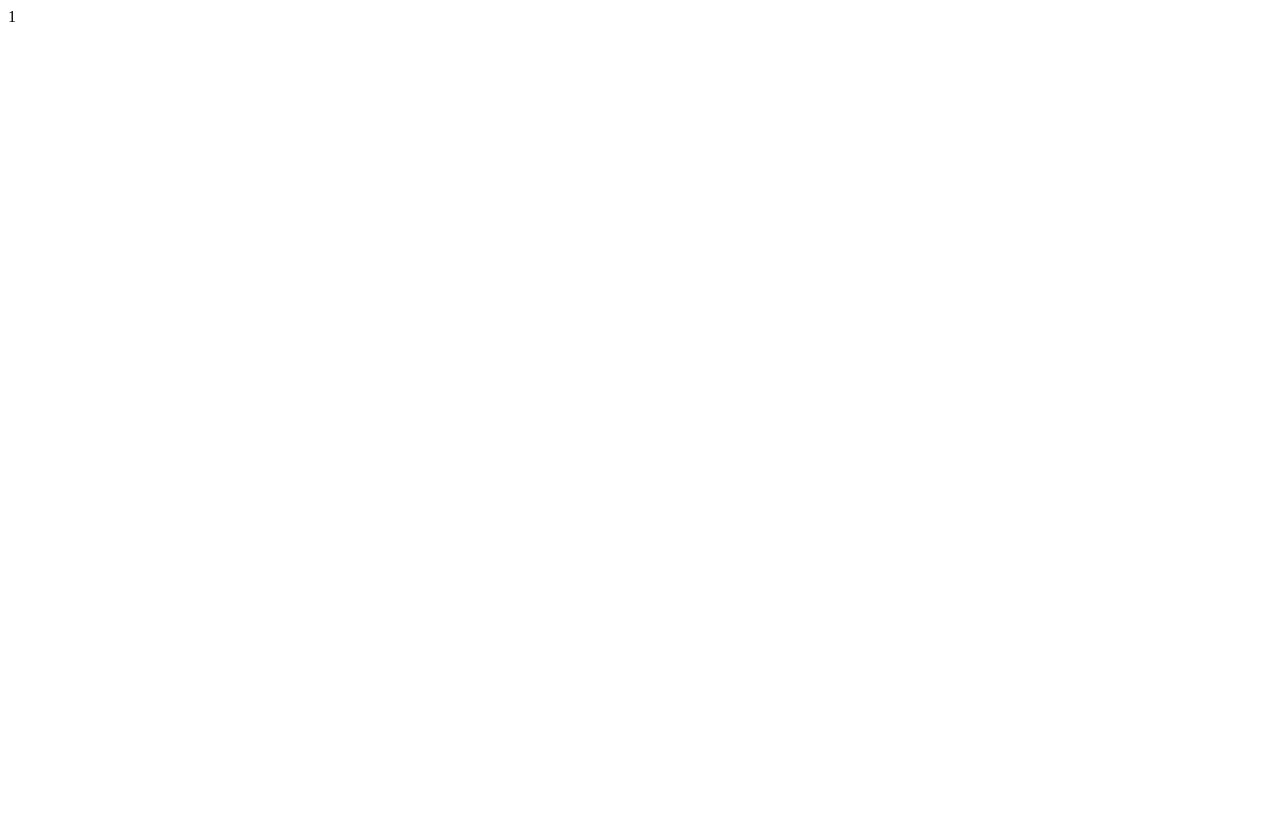
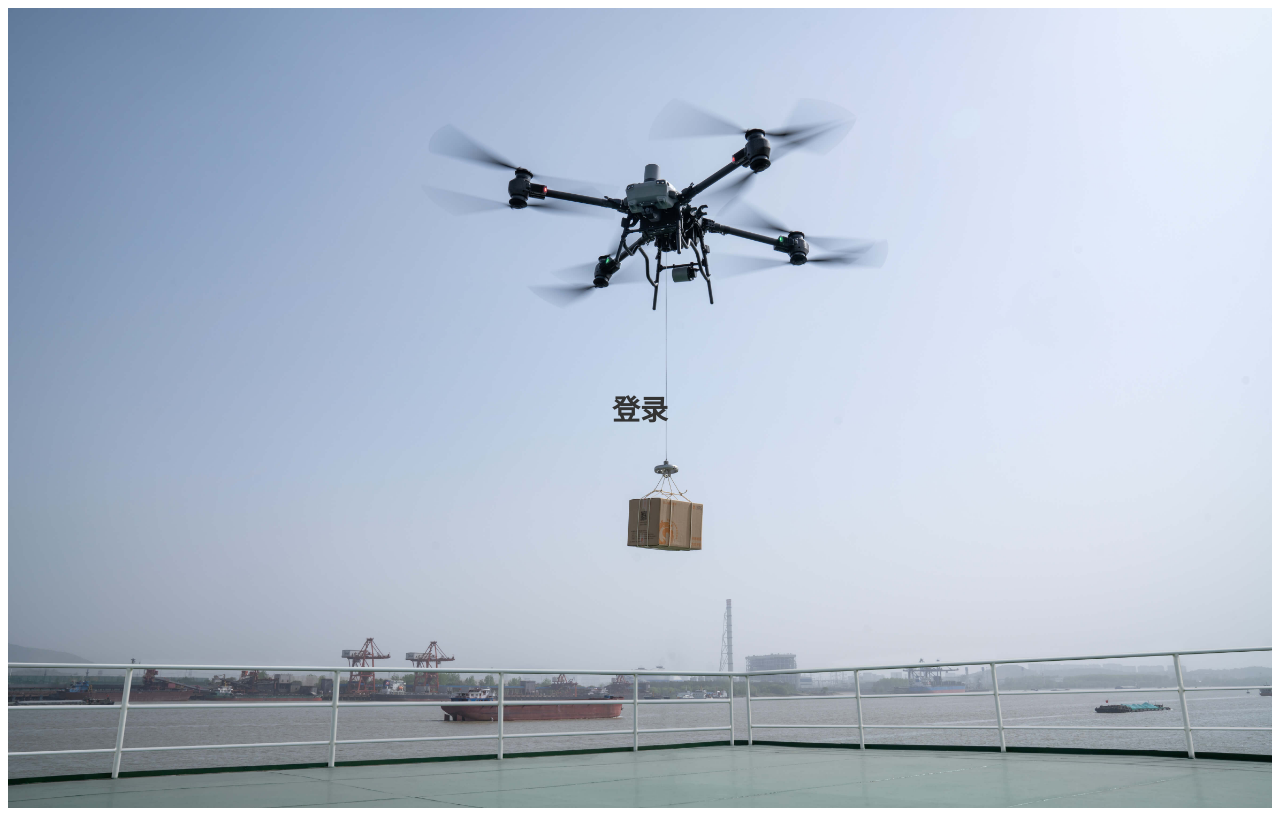
Before and after one commit to chengge-720/drone_system, a Vue app in the folder vue/: page /login in a window 1280 px wide. Before the commit this address had no page. Built offline with nearby package versions, Linux system fonts and the light colour scheme.

Commit message:
项目初始化

```diff
--- a/vue/package.json
+++ b/vue/package.json
@@ -6,6 +6,8 @@
     "preview": "vite preview"
   },
   "dependencies": {
+    "@element-plus/icons-vue": "^2.3.2",
+    "element-plus": "^2.13.1",
     "pinia": "^3.0.4",
     "vue": "^3.5.26",
     "vue-router": "^4.6.4"
--- a/vue/src/App.vue
+++ b/vue/src/App.vue
@@ -1,6 +1,6 @@
-
 <template>
-1
+  <!--该组件是View Router的核心组件 -->
+  <router-view/>
 </template>
 
 <script setup>
--- a/vue/src/main.js
+++ b/vue/src/main.js
@@ -1,12 +1,28 @@
 import { createApp } from 'vue'
 import { createPinia } from 'pinia'
 
+import ElementPlus from 'element-plus'
+import 'element-plus/dist/index.css'
+import * as ElementPlusIconsVue from '@element-plus/icons-vue'
+import zhCn from 'element-plus/es/locale/lang/zh-cn'
+
 import App from './App.vue'
 import router from './router'
+//路由控制
+import './permission.js'
 
 const app = createApp(App)
 
 app.use(createPinia())
 app.use(router)
+app.use(ElementPlus)
+
+for(const [key, component] of Object.entries(ElementPlusIconsVue)){
+    app.component(key, component)
+}
+
+app.use(ElementPlus, {
+    locale: zhCn,
+})
 
 app.mount('#app')
--- /dev/null
+++ b/vue/src/permission.js
@@ -0,0 +1,19 @@
+//导入路由实例
+import router from './router'
+
+//白名单
+const whiteList = ['/login','/register']
+
+//判断路径是否在白名单中
+const isWhiteList = (path) => {
+    return whiteList.includes(path)
+}
+
+//全局路由执行函数
+router.beforeEach((to,from,next) => {
+    if(isWhiteList(to.path)){
+        next()
+    }else{
+        next('/login')
+    }
+})
--- a/vue/src/router/index.js
+++ b/vue/src/router/index.js
@@ -1,8 +1,50 @@
 import { createRouter, createWebHistory } from 'vue-router'
+//导入布局组件
+import Layout from '@/views/layout/index.vue'
 
+//路由配置
+export const constantRouters = [
+  {
+    path: '/login',
+    component: () => import('@/views/login.vue'),
+    hidden: true,
+    meta: {
+      title: '登录',
+    }
+  },
+  {
+    path: '/register',
+    component: () => import('@/views/register.vue'),
+    hidden: true,
+    meta: {
+      title: '注册',
+    }
+  },
+  {
+    path: '/',
+    component: Layout,
+    redirect: 'index',
+    children: [
+      {
+        path: 'index',
+        name: 'Index',
+        meta: {
+          title: '首页',}
+      },
+    ]
+  },
+]
+
+//创建路由器实例
 const router = createRouter({
-  history: createWebHistory(import.meta.env.BASE_URL),
-  routes: [],
+  history: createWebHistory(),
+  routes: constantRouters,
+  scrollBehavior(to, from, savedPosition) {
+    if(savedPosition){
+      return savedPosition
+    }
+    return {top:0}
+  },
 })
 
 export default router
--- /dev/null
+++ b/vue/src/views/layout/index.vue
@@ -0,0 +1,13 @@
+<template>
+  <div>
+    <h1>无人机路径管理系统</h1>
+  </div>
+</template>
+
+<script setup lang="ts">
+
+</script>
+
+<style scoped>
+
+</style>
--- /dev/null
+++ b/vue/src/views/login.vue
@@ -0,0 +1,27 @@
+<script setup lang="ts">
+
+</script>
+
+<template>
+<div class="login-container">
+  <div>
+    <div style="flex: 1;padding: 40px;display: flex;flex-direction: column;justify-content: center;">
+      <div style="text-align: center">
+        <h3 style="font-size: 28px;color:#333">登录</h3>
+      </div>
+    </div>
+  </div>
+</div>
+</template>
+
+<style scoped>
+.login-container{
+  display: flex;
+  align-items: center;
+  justify-content: center;
+  height: 100vh;
+  background: url("@/assets/images/BG.jpg") no-repeat center;
+  background-size: cover;
+  position: relative;
+}
+</style>
--- /dev/null
+++ b/vue/src/views/register.vue
@@ -0,0 +1,11 @@
+<script setup lang="ts">
+
+</script>
+
+<template>
+<div>注册页面</div>
+</template>
+
+<style scoped>
+
+</style>
--- a/vue/vite.config.js
+++ b/vue/vite.config.js
@@ -9,7 +9,7 @@ export default defineConfig(({ mode , command })=>{
     resolve: {
       alias: {
         '~': path.resolve(__dirname, './'),
-        '@': path.resolve(__dirname, '.src')
+        '@': path.resolve(__dirname, './src')
       }
     },
     extensions: [
@@ -35,6 +35,4 @@ export default defineConfig(({ mode , command })=>{
       }
     },
   }
-
-
 })
```
Also changed, not shown: vue/src/assets/images/BG.jpg (added), 1 other file (tests, documents, lock files or other folders).
